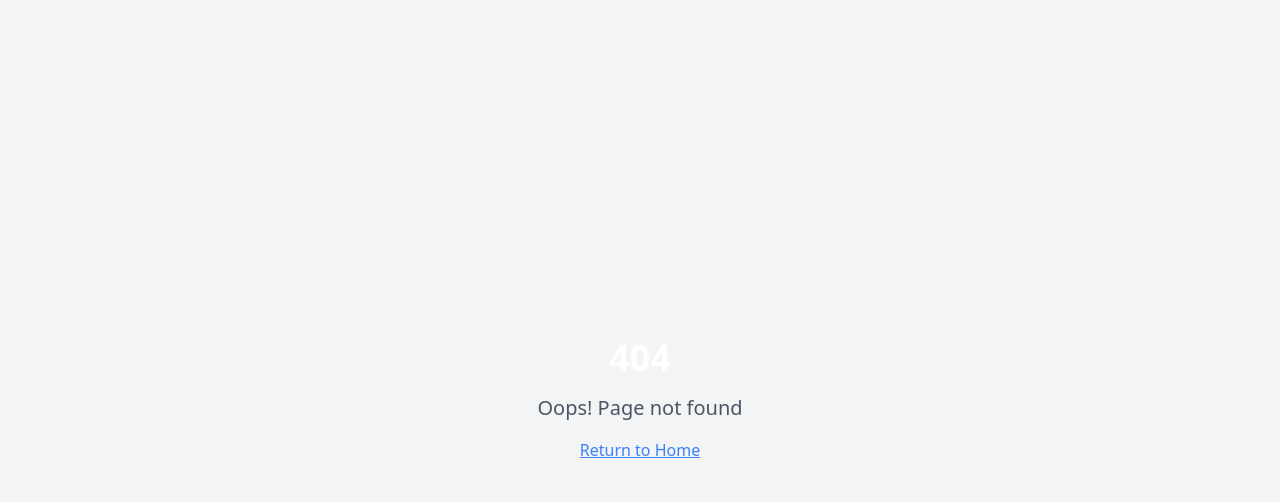
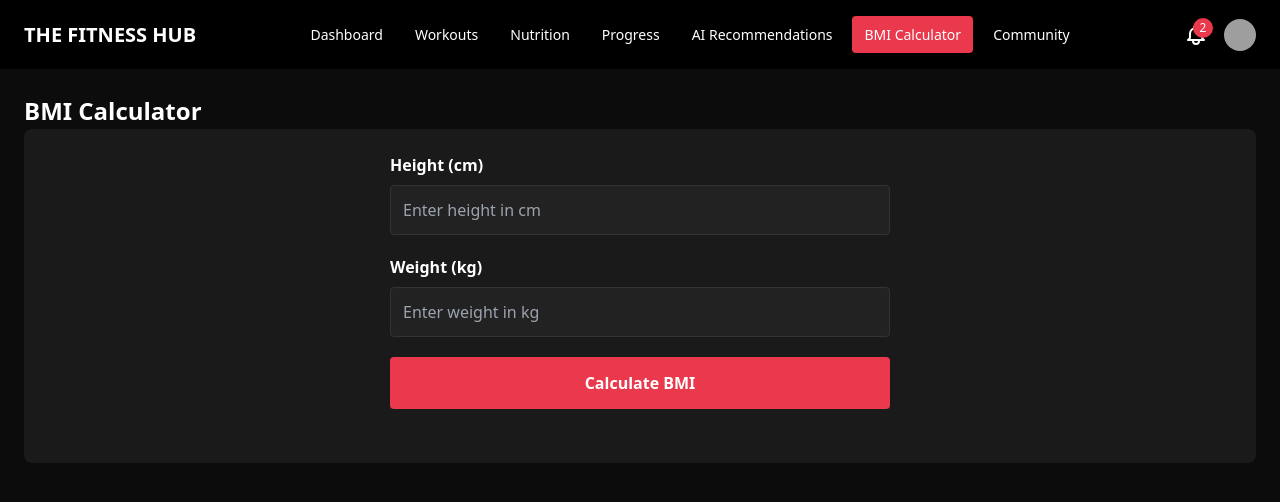
Before and after one commit to Pydimarri-Neha-Santhoshini/fit-start-journey, a React (Vite) app: page /bmi-calculator in a window 1280 px wide. Before the commit this address had no page. Shown: the top 502 px of the page. Built offline with nearby package versions, Linux system fonts and the light colour scheme; grey boxes are pictures that could not be loaded.

Commit message:
Add AI Recommendations and BMI calculator
Add AI Recommendations and BMI calculator to the navbar.

```diff
--- a/src/App.tsx
+++ b/src/App.tsx
@@ -12,6 +12,7 @@ import CommunityPage from "./pages/CommunityPage";
 import WorkoutDetailPage from "./pages/WorkoutDetailPage";
 import WorkoutDayPage from "./pages/WorkoutDayPage";
 import AiRecommendationsPage from "./pages/AiRecommendationsPage";
+import BmiCalculatorPage from "./pages/BmiCalculatorPage";
 import SettingsPage from "./pages/SettingsPage";
 import NotFound from "./pages/NotFound";
 
@@ -32,6 +33,7 @@ const App = () => (
           <Route path="/progress" element={<ProgressPage />} />
           <Route path="/community" element={<CommunityPage />} />
           <Route path="/ai-recommendations" element={<AiRecommendationsPage />} />
+          <Route path="/bmi-calculator" element={<BmiCalculatorPage />} />
           <Route path="/settings" element={<SettingsPage />} />
           <Route path="*" element={<NotFound />} />
         </Routes>
--- a/src/components/Navbar.tsx
+++ b/src/components/Navbar.tsx
@@ -16,6 +16,8 @@ const Navbar: React.FC = () => {
         <Link to="/workouts" className={path.includes('/workout') ? 'active' : ''}>Workouts</Link>
         <Link to="/nutrition" className={path.includes('/nutrition') ? 'active' : ''}>Nutrition</Link>
         <Link to="/progress" className={path.includes('/progress') ? 'active' : ''}>Progress</Link>
+        <Link to="/ai-recommendations" className={path.includes('/ai-recommendations') ? 'active' : ''}>AI Recommendations</Link>
+        <Link to="/bmi-calculator" className={path.includes('/bmi-calculator') ? 'active' : ''}>BMI Calculator</Link>
         <Link to="/community" className={path.includes('/community') ? 'active' : ''}>Community</Link>
       </div>
 
--- /dev/null
+++ b/src/pages/BmiCalculatorPage.css
@@ -0,0 +1,178 @@
+
+.bmi-calculator {
+  background-color: #1a1a1a;
+  border-radius: 8px;
+  padding: 24px;
+  margin-bottom: 40px;
+  color: white;
+}
+
+.bmi-inputs {
+  display: flex;
+  flex-direction: column;
+  gap: 20px;
+  max-width: 500px;
+  margin: 0 auto 30px;
+}
+
+.input-group {
+  display: flex;
+  flex-direction: column;
+  gap: 8px;
+}
+
+.input-group label {
+  font-weight: bold;
+  font-size: 16px;
+}
+
+.bmi-input {
+  padding: 12px;
+  border-radius: 4px;
+  border: 1px solid #333;
+  background-color: #222;
+  color: white;
+  font-size: 16px;
+}
+
+.calculate-btn {
+  background-color: #ea384c;
+  color: white;
+  border: none;
+  border-radius: 4px;
+  padding: 14px;
+  font-weight: bold;
+  font-size: 16px;
+  cursor: pointer;
+  transition: background-color 0.3s;
+}
+
+.calculate-btn:hover {
+  background-color: #c62c3d;
+}
+
+.bmi-result {
+  background-color: #222;
+  border-radius: 8px;
+  padding: 24px;
+  display: flex;
+  flex-direction: column;
+  gap: 24px;
+}
+
+.result-value {
+  text-align: center;
+  padding-bottom: 24px;
+  border-bottom: 1px solid #333;
+}
+
+.result-value h3 {
+  font-size: 18px;
+  margin-bottom: 16px;
+}
+
+.bmi-number {
+  font-size: 48px;
+  font-weight: bold;
+  margin-bottom: 8px;
+  color: #ea384c;
+}
+
+.bmi-status {
+  font-size: 18px;
+  font-weight: bold;
+  display: inline-block;
+  padding: 6px 12px;
+  border-radius: 4px;
+}
+
+.bmi-status.underweight {
+  background-color: #2979ff;
+}
+
+.bmi-status.normal {
+  background-color: #4caf50;
+}
+
+.bmi-status.overweight {
+  background-color: #ff9800;
+}
+
+.bmi-status.obese {
+  background-color: #f44336;
+}
+
+.bmi-scale {
+  padding: 24px 0;
+  border-bottom: 1px solid #333;
+}
+
+.scale-container {
+  position: relative;
+  padding: 0 8px;
+}
+
+.scale-labels {
+  display: flex;
+  justify-content: space-between;
+  margin-bottom: 8px;
+}
+
+.scale-labels span {
+  font-size: 14px;
+  text-align: center;
+  flex: 1;
+}
+
+.scale-bar {
+  height: 8px;
+  background: linear-gradient(to right, #2979ff, #4caf50, #ff9800, #f44336);
+  border-radius: 4px;
+  position: relative;
+  margin-bottom: 8px;
+}
+
+.scale-marker {
+  position: absolute;
+  width: 12px;
+  height: 20px;
+  background-color: white;
+  border: 2px solid #333;
+  border-radius: 4px;
+  top: -6px;
+  transform: translateX(-50%);
+}
+
+.scale-values {
+  display: flex;
+  justify-content: space-between;
+  font-size: 12px;
+  color: #888;
+}
+
+.bmi-description {
+  line-height: 1.6;
+}
+
+.bmi-description h3 {
+  font-size: 18px;
+  margin-bottom: 12px;
+}
+
+.bmi-description p {
+  color: #ccc;
+}
+
+@media (max-width: 768px) {
+  .bmi-result {
+    padding: 16px;
+  }
+
+  .bmi-number {
+    font-size: 36px;
+  }
+
+  .scale-labels span {
+    font-size: 12px;
+  }
+}
--- /dev/null
+++ b/src/pages/BmiCalculatorPage.tsx
@@ -0,0 +1,115 @@
+
+import React, { useState } from 'react';
+import Navbar from '@/components/Navbar';
+import './BmiCalculatorPage.css';
+
+const BmiCalculatorPage = () => {
+  const [height, setHeight] = useState('');
+  const [weight, setWeight] = useState('');
+  const [bmi, setBmi] = useState<number | null>(null);
+  const [status, setStatus] = useState('');
+
+  const calculateBmi = () => {
+    if (height && weight) {
+      const heightInMeters = parseFloat(height) / 100;
+      const weightInKg = parseFloat(weight);
+      const bmiValue = weightInKg / (heightInMeters * heightInMeters);
+      setBmi(parseFloat(bmiValue.toFixed(2)));
+
+      // Determine BMI status
+      if (bmiValue < 18.5) {
+        setStatus('Underweight');
+      } else if (bmiValue >= 18.5 && bmiValue < 25) {
+        setStatus('Normal');
+      } else if (bmiValue >= 25 && bmiValue < 30) {
+        setStatus('Overweight');
+      } else {
+        setStatus('Obese');
+      }
+    }
+  };
+
+  return (
+    <div className="app-container">
+      <Navbar />
+      <div className="main-content">
+        <h1 className="page-title">BMI Calculator</h1>
+
+        <div className="bmi-calculator">
+          <div className="bmi-inputs">
+            <div className="input-group">
+              <label>Height (cm)</label>
+              <input
+                type="number"
+                value={height}
+                onChange={(e) => setHeight(e.target.value)}
+                className="bmi-input"
+                placeholder="Enter height in cm"
+              />
+            </div>
+
+            <div className="input-group">
+              <label>Weight (kg)</label>
+              <input
+                type="number"
+                value={weight}
+                onChange={(e) => setWeight(e.target.value)}
+                className="bmi-input"
+                placeholder="Enter weight in kg"
+              />
+            </div>
+
+            <button className="calculate-btn" onClick={calculateBmi}>
+              Calculate BMI
+            </button>
+          </div>
+
+          {bmi !== null && (
+            <div className="bmi-result">
+              <div className="result-value">
+                <h3>Your BMI</h3>
+                <div className="bmi-number">{bmi}</div>
+                <div className={`bmi-status ${status.toLowerCase()}`}>
+                  {status}
+                </div>
+              </div>
+
+              <div className="bmi-scale">
+                <div className="scale-container">
+                  <div className="scale-labels">
+                    <span>Underweight</span>
+                    <span>Normal</span>
+                    <span>Overweight</span>
+                    <span>Obese</span>
+                  </div>
+                  <div className="scale-bar">
+                    <div className="scale-marker" style={{ left: `${Math.min(Math.max((bmi - 10) * 2.5, 0), 100)}%` }}></div>
+                  </div>
+                  <div className="scale-values">
+                    <span>10</span>
+                    <span>18.5</span>
+                    <span>25</span>
+                    <span>30</span>
+                    <span>40</span>
+                  </div>
+                </div>
+              </div>
+
+              <div className="bmi-description">
+                <h3>What your BMI means</h3>
+                <p>
+                  {status === 'Underweight' && 'Being underweight could indicate nutritional deficiencies or other health issues. Consider consulting with a healthcare professional about healthy ways to gain weight.'}
+                  {status === 'Normal' && 'Your BMI is within the healthy weight range. Maintain a balanced diet and regular physical activity to stay healthy.'}
+                  {status === 'Overweight' && 'Being overweight may increase your risk of health problems. Consider incorporating more physical activity and a balanced diet to achieve a healthier weight.'}
+                  {status === 'Obese' && 'Obesity increases your risk for various health conditions. It\'s recommended to talk to a healthcare professional about strategies for weight management.'}
+                </p>
+              </div>
+            </div>
+          )}
+        </div>
+      </div>
+    </div>
+  );
+};
+
+export default BmiCalculatorPage;
```
